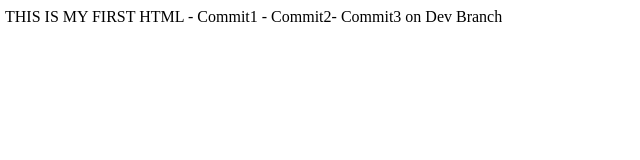
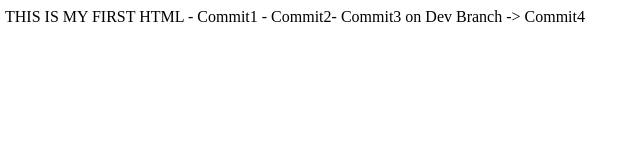
Before and after one commit to rkumarbiz1276/CI_CD_TEST, a plain HTML site: page index.html in a window 1280 px wide. Shown: the full height of the page, 3-643 px from the left. Drawn offline with Linux system fonts and the light colour scheme.

Commit message:
Commit-4

```diff
--- a/index.html
+++ b/index.html
@@ -9,6 +9,6 @@
   <title>Document</title>
  </head>
  <body>
-	THIS IS MY FIRST HTML - Commit1 - Commit2- Commit3 on Dev Branch
+	THIS IS MY FIRST HTML - Commit1 - Commit2- Commit3 on Dev Branch -> Commit4
  </body>
 </html>
```
